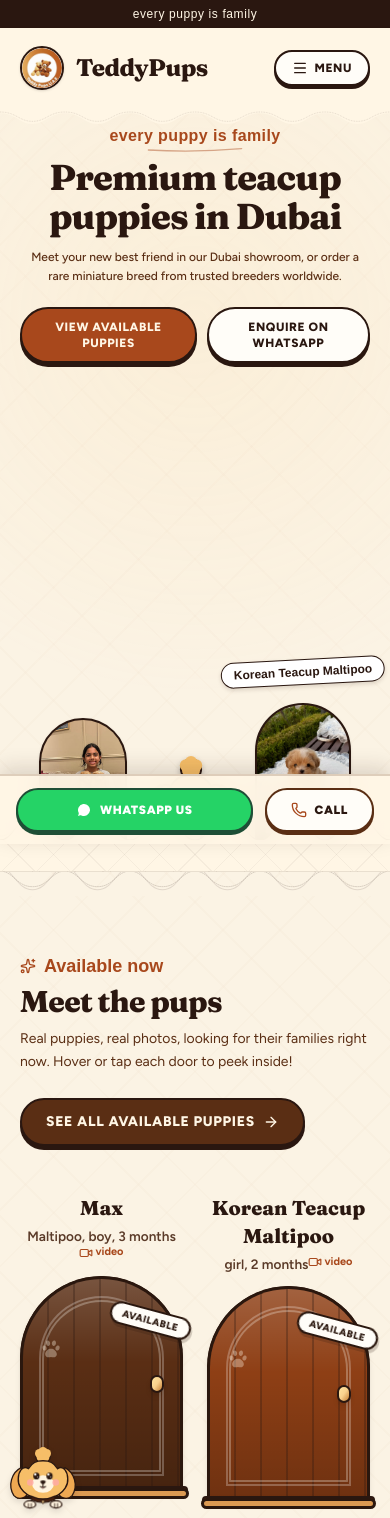
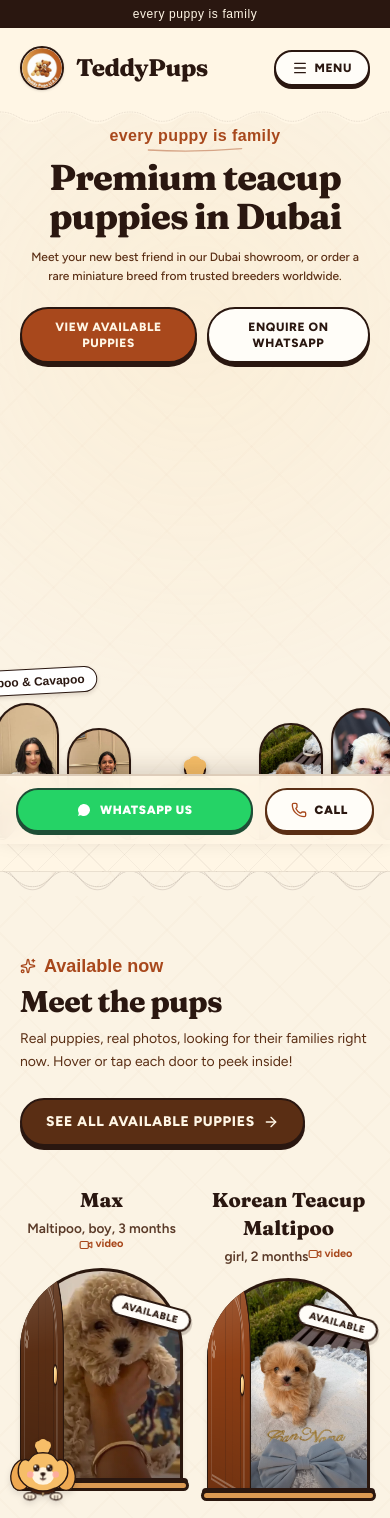
Before and after one commit to srijankpatgar/puppy, a Next.js app: page / in a window 390 px wide. Shown: the top 1518 px of the page. Built offline with nearby package versions, Linux system fonts and the light colour scheme; a web font is replaced by a local one.

Commit message:
feat(mobile): add scroll-reveal and tap doors, mobile paw taps, and 4-arch responsive hero animations

```diff
--- a/src/components/common/PuppyCursor.tsx
+++ b/src/components/common/PuppyCursor.tsx
@@ -18,24 +18,8 @@ export function PuppyCursor() {
   const [isSupported, setIsSupported] = useState(false);
 
   useEffect(() => {
-    // Enable on any screen width >= 640px or upon mouse movement
     if (typeof window === "undefined") return;
-
-    const checkSupport = () => {
-      // Don't show canvas trail on small mobile screens
-      if (window.innerWidth < 640) {
-        setIsSupported(false);
-        return false;
-      }
-      setIsSupported(true);
-      return true;
-    };
-
-    if (!checkSupport()) {
-      const handleResize = () => checkSupport();
-      window.addEventListener("resize", handleResize);
-      return () => window.removeEventListener("resize", handleResize);
-    }
+    setIsSupported(true);
 
     const canvas = canvasRef.current;
     if (!canvas) return;
@@ -59,6 +43,28 @@ export function PuppyCursor() {
       canvas.height = window.innerHeight * dpr;
     };
     resize();
+
+    // Helper to stamp a cute paw print at (x, y)
+    const stampPaw = (x: number, y: number, customAngle?: number) => {
+      const angle =
+        customAngle !== undefined
+          ? customAngle
+          : (Math.random() - 0.5) * 0.6 - Math.PI / 14;
+
+      prints.push({
+        x,
+        y,
+        angle,
+        born: performance.now(),
+      });
+
+      if (prints.length > 28) prints.shift();
+
+      if (!isLoopActive) {
+        isLoopActive = true;
+        animId = requestAnimationFrame(render);
+      }
+    };
 
     // Canvas render loop for fading brown paw footsteps
     const render = (now: number) => {
@@ -88,8 +94,10 @@ export function PuppyCursor() {
       }
     };
 
-    // Track mouse position to stamp footprint trail
+    // Track mouse position to stamp footprint trail (laptop/desktop)
     const onPointerMove = (e: PointerEvent | MouseEvent) => {
+      if ("pointerType" in e && e.pointerType === "touch") return; // handled by touch
+
       const x = e.clientX;
       const y = e.clientY;
 
@@ -110,32 +118,30 @@ export function PuppyCursor() {
         stepSign = -stepSign;
         const offset = 8 * stepSign;
 
-        prints.push({
-          x: x + Math.cos(angle) * offset,
-          y: y + Math.sin(angle) * offset,
-          angle,
-          born: performance.now(),
-        });
-
-        if (prints.length > 24) prints.shift();
-
-        if (!isLoopActive) {
-          isLoopActive = true;
-          animId = requestAnimationFrame(render);
-        }
+        stampPaw(x + Math.cos(angle) * offset, y + Math.sin(angle) * offset, angle);
       }
 
       lastX = x;
       lastY = y;
     };
 
+    // Touch tap support for mobile phones & tablets
+    const onTouchStart = (e: TouchEvent) => {
+      for (let i = 0; i < e.changedTouches.length; i++) {
+        const t = e.changedTouches[i];
+        stampPaw(t.clientX, t.clientY);
+      }
+    };
+
     window.addEventListener("pointermove", onPointerMove, { passive: true });
     window.addEventListener("mousemove", onPointerMove, { passive: true });
+    window.addEventListener("touchstart", onTouchStart, { passive: true });
     window.addEventListener("resize", resize);
 
     return () => {
       window.removeEventListener("pointermove", onPointerMove);
       window.removeEventListener("mousemove", onPointerMove);
+      window.removeEventListener("touchstart", onTouchStart);
       window.removeEventListener("resize", resize);
       cancelAnimationFrame(animId);
     };
--- a/src/components/home/BottomCtaSection.tsx
+++ b/src/components/home/BottomCtaSection.tsx
@@ -50,6 +50,24 @@ export function BottomCtaSection() {
             });
           },
         });
+
+        // Mobile IntersectionObserver fallback to guarantee door opens smoothly on touch scroll
+        const observer = new IntersectionObserver(
+          ([entry]) => {
+            if (entry.isIntersecting) {
+              setDoorOpen(true);
+              if (doorLeafRef.current) {
+                gsap.to(doorLeafRef.current, {
+                  rotateY: -75,
+                  duration: 0.45,
+                  ease: "power2.out",
+                });
+              }
+            }
+          },
+          { threshold: 0.25 }
+        );
+        observer.observe(porchRef.current);
       }
     }, sectionRef);
 
@@ -116,7 +134,18 @@ export function BottomCtaSection() {
             {/* Left Door Leaf (Hinged on left, opens 0.4s to rotateY -75deg) */}
             <div
               ref={doorLeafRef}
-              className="absolute inset-0 origin-left border-r border-[#1A0D08] z-20 shadow-2xl"
+              onClick={() => {
+                const nextState = !doorOpen;
+                setDoorOpen(nextState);
+                if (doorLeafRef.current) {
+                  gsap.to(doorLeafRef.current, {
+                    rotateY: nextState ? -75 : 0,
+                    duration: 0.4,
+                    ease: "power2.out",
+                  });
+                }
+              }}
+              className="absolute inset-0 origin-left border-r border-[#1A0D08] z-20 shadow-2xl cursor-pointer"
               style={{
                 backgroundColor: "#A8481C",
                 backgroundImage:
--- a/src/components/home/HeroSection.tsx
+++ b/src/components/home/HeroSection.tsx
@@ -1,6 +1,6 @@
 "use client";
 
-import { useState } from "react";
+import { useEffect, useState } from "react";
 import Link from "next/link";
 import Image from "next/image";
 import { getWhatsAppUrl } from "@/lib/whatsapp";
@@ -27,15 +27,15 @@ export const HERO_ARCH_LEFT: HeroArchItem[] = [
     widthClass: "w-20 sm:w-26 lg:w-30",
     visibilityClass: "hidden lg:flex",
   },
-  // 1. Left Middle (tall, ~190-230px desktop)
+  // 1. Left Middle (tall, ~190-230px desktop, visible on mobile)
   {
     name: "Teddy & Bella",
     breed: "Maltipoo & Cavapoo",
     slug: "maltipoo-cavapoo-male",
     image: "/media/dI8Jv0KRTiLJ/d2d7e5375b/27b888_7d940ce5701f48d98327e4a242b53ac4-mv2.jpg",
-    heightClass: "h-[165px] sm:h-[195px] lg:h-[225px]",
-    widthClass: "w-24 sm:w-30 lg:w-36",
-    visibilityClass: "hidden sm:flex",
+    heightClass: "h-[135px] sm:h-[195px] lg:h-[225px]",
+    widthClass: "w-16 sm:w-30 lg:w-36",
+    visibilityClass: "flex",
   },
   // 2. Left Center (medium, ~140-175px desktop, visible on mobile)
   {
@@ -43,8 +43,8 @@ export const HERO_ARCH_LEFT: HeroArchItem[] = [
     breed: "Korean Teacup Poodle",
     slug: "korean-teacup-poodle-female",
     image: "/media/HJgL4rRnmReV/533701358f/27b888_082e47dfd8144423a96dc70d966fa5b2-mv2.jpg",
-    heightClass: "h-[130px] sm:h-[155px] lg:h-[175px]",
-    widthClass: "w-22 sm:w-28 lg:w-32",
+    heightClass: "h-[120px] sm:h-[155px] lg:h-[175px]",
+    widthClass: "w-16 sm:w-28 lg:w-32",
     visibilityClass: "flex",
   },
 ];
@@ -56,19 +56,19 @@ export const HERO_ARCH_RIGHT: HeroArchItem[] = [
     breed: "Korean Teacup Maltipoo",
     slug: "korean-teacup-maltipoo-female",
     image: "/media/gAaGwoGej2g6/5523e884dd/b942a5_50f0ae67c9ff437d911597d52a9e63b3-mv2.jpg",
-    heightClass: "h-[145px] sm:h-[170px] lg:h-[195px]",
-    widthClass: "w-24 sm:w-28 lg:w-34",
+    heightClass: "h-[125px] sm:h-[170px] lg:h-[195px]",
+    widthClass: "w-16 sm:w-28 lg:w-34",
     visibilityClass: "flex",
   },
-  // 4. Right Middle (tall, ~190-240px desktop)
+  // 4. Right Middle (tall, ~190-240px desktop, visible on mobile)
   {
     name: "Oreo",
     breed: "Shih Tzu",
     slug: "shitzu-female",
     image: "/media/qNrTCSrsYyzY/168fa8c4ff/b942a5_eb14616c76c24da89afe7fa3b7d7ae6a-mv2.jpeg",
-    heightClass: "h-[175px] sm:h-[205px] lg:h-[235px]",
-    widthClass: "w-26 sm:w-32 lg:w-38",
-    visibilityClass: "hidden sm:flex",
+    heightClass: "h-[140px] sm:h-[205px] lg:h-[235px]",
+    widthClass: "w-16 sm:w-32 lg:w-38",
+    visibilityClass: "flex",
   },
   // 5. Far Right (medium-small, ~110-140px desktop)
   {
@@ -94,6 +94,30 @@ export function HeroSection({
   onSelectArch,
 }: HeroSectionProps = {}) {
   const [hoveredSlug, setHoveredSlug] = useState<string | null>("korean-teacup-maltipoo-female");
+
+  // On touch / mobile screens where there is no cursor hover, cycle active arch every 3.5s
+  useEffect(() => {
+    if (typeof window === "undefined") return;
+    const isTouch =
+      window.matchMedia("(hover: none)").matches || window.innerWidth < 768;
+
+    if (!isTouch) return;
+
+    const visibleSlugs = [
+      "maltipoo-cavapoo-male",
+      "korean-teacup-poodle-female",
+      "korean-teacup-maltipoo-female",
+      "shitzu-female",
+    ];
+
+    let currentIdx = 2;
+    const interval = setInterval(() => {
+      currentIdx = (currentIdx + 1) % visibleSlugs.length;
+      setHoveredSlug(visibleSlugs[currentIdx]);
+    }, 3200);
+
+    return () => clearInterval(interval);
+  }, []);
 
   return (
     <section className="relative overflow-hidden min-h-[calc(100svh-5rem)] flex flex-col justify-between items-center bg-[#FBF3E4] text-center select-none pt-4 sm:pt-7 md:pt-9">
@@ -191,7 +215,9 @@ export function HeroSection({
                 {/* Arched Photo Window */}
                 <Link
                   href={`/puppies/${arch.slug}`}
-                  className={`relative ${arch.widthClass} ${arch.heightClass} rounded-t-full border-2 border-[#2A1710] bg-[#3B2215] overflow-hidden shadow-sm transition-transform duration-300 ease-out hover:-translate-y-3.5 block cursor-pointer`}
+                  className={`relative ${arch.widthClass} ${arch.heightClass} rounded-t-full border-2 border-[#2A1710] bg-[#3B2215] overflow-hidden shadow-sm transition-transform duration-300 ease-out hover:-translate-y-3.5 ${
+                    isHovered ? "-translate-y-2.5 sm:-translate-y-3.5 shadow-md" : ""
+                  } block cursor-pointer`}
                 >
                   <Image
                     src={arch.image}
@@ -249,7 +275,9 @@ export function HeroSection({
                 {/* Arched Photo Window */}
                 <Link
                   href={`/puppies/${arch.slug}`}
-                  className={`relative ${arch.widthClass} ${arch.heightClass} rounded-t-full border-2 border-[#2A1710] bg-[#3B2215] overflow-hidden shadow-sm transition-transform duration-300 ease-out hover:-translate-y-3.5 block cursor-pointer`}
+                  className={`relative ${arch.widthClass} ${arch.heightClass} rounded-t-full border-2 border-[#2A1710] bg-[#3B2215] overflow-hidden shadow-sm transition-transform duration-300 ease-out hover:-translate-y-3.5 ${
+                    isHovered ? "-translate-y-2.5 sm:-translate-y-3.5 shadow-md" : ""
+                  } block cursor-pointer`}
                 >
                   <Image
                     src={arch.image}
--- a/src/components/puppies/PuppyDoorCard.tsx
+++ b/src/components/puppies/PuppyDoorCard.tsx
@@ -1,6 +1,6 @@
 "use client";
 
-import { useRef, useState } from "react";
+import { useEffect, useRef, useState } from "react";
 import Link from "next/link";
 import Image from "next/image";
 import { Puppy } from "@/types/puppy";
@@ -29,7 +29,41 @@ export function PuppyDoorCard({
   priority = false,
   onNavigate,
 }: PuppyDoorCardProps) {
+  const cardRef = useRef<HTMLLIElement>(null);
   const [isHovered, setIsHovered] = useState(false);
+  const [isInView, setIsInView] = useState(false);
+  const [isTouchToggled, setIsTouchToggled] = useState<boolean | null>(null);
+
+  // Automatically swing doors open on mobile / touch when scrolled into view
+  useEffect(() => {
+    if (!cardRef.current) return;
+
+    const observer = new IntersectionObserver(
+      ([entry]) => {
+        if (entry.isIntersecting) {
+          // Slight stagger between columns
+          const staggerMs = (index % 2) * 120;
+          const timer = setTimeout(() => {
+            setIsInView(true);
+          }, staggerMs);
+          return () => clearTimeout(timer);
+        } else {
+          setIsInView(false);
+          setIsTouchToggled(null);
+        }
+      },
+      {
+        rootMargin: "0px 0px -10% 0px",
+        threshold: 0.2,
+      }
+    );
+
+    observer.observe(cardRef.current);
+    return () => observer.disconnect();
+  }, [index]);
+
+  const isOpen =
+    isTouchToggled !== null ? isTouchToggled : isHovered || isInView;
 
   const doorColor = DOOR_LEAF_COLORS[index % DOOR_LEAF_COLORS.length];
   const hasVideo = puppy.media?.some((m) => m.kind === "video");
@@ -39,19 +73,25 @@ export function PuppyDoorCard({
     ? `${puppy.breed}, ${puppy.genderLabel.toLowerCase()}, ${puppy.age}`
     : `${puppy.genderLabel.toLowerCase()}, ${puppy.age}`;
 
+  const toggleDoorTouch = (e: React.MouseEvent | React.TouchEvent) => {
+    e.preventDefault();
+    e.stopPropagation();
+    setIsTouchToggled((prev) => (prev === null ? !isOpen : !prev));
+  };
+
   return (
     <li
+      ref={cardRef}
       data-mascot-slot={index === 0 ? "doors-bottom-left" : undefined}
       className="tp-door group relative list-none select-none"
       onMouseEnter={() => setIsHovered(true)}
       onMouseLeave={() => setIsHovered(false)}
-      onTouchStart={() => setIsHovered((prev) => !prev)}
     >
       <Link
         href={`/puppies/${puppy.slug}`}
         onClick={onNavigate}
         className={`tp-door__link block rounded-2xl focus:outline-none transition-transform duration-300 ${
-          isHovered ? "-translate-y-2" : ""
+          isOpen ? "-translate-y-2" : ""
         }`}
       >
         {/* Puppy Plate: Name in bold serif + small detail line below */}
@@ -81,22 +121,24 @@ export function PuppyDoorCard({
               priority={priority}
               sizes="(min-width: 1024px) 16rem, (min-width: 640px) 40vw, 85vw"
               className={`object-cover transition-transform duration-500 ease-out ${
-                isHovered ? "scale-108" : "scale-100"
+                isOpen ? "scale-108" : "scale-100"
               }`}
             />
             <span className="absolute inset-0 bg-gradient-to-t from-[#2A1710]/40 via-transparent to-transparent pointer-events-none" />
           </span>
 
-          {/* 3D Swinging Door Leaf - CLOSED by default, OPENS ON CURSOR HOVER */}
+          {/* 3D Swinging Door Leaf - OPENS ON HOVER (DESKTOP) & IN-VIEW SCROLL / TAP (MOBILE) */}
           <span
             aria-hidden="true"
-            className="tp-door__way absolute inset-0 rounded-t-full overflow-hidden pointer-events-none"
+            className="tp-door__way absolute inset-0 rounded-t-full overflow-hidden"
           >
             <span
-              className="tp-door__leaf absolute inset-y-0 left-0 w-full origin-left rounded-t-full border-r-3 border-[#2A1710] shadow-2xl transition-transform duration-500 ease-[cubic-bezier(0.2,0.85,0.25,1)]"
+              onClick={toggleDoorTouch}
+              className="tp-door__leaf absolute inset-y-0 left-0 w-full origin-left rounded-t-full border-r-3 border-[#2A1710] shadow-2xl transition-transform duration-500 ease-[cubic-bezier(0.2,0.85,0.25,1)] cursor-pointer"
               style={{
                 backgroundColor: doorColor,
-                transform: isHovered ? "rotateY(-78deg)" : "rotateY(0deg)",
+                transform: isOpen ? "rotateY(-78deg)" : "rotateY(0deg)",
+                WebkitTransform: isOpen ? "rotateY(-78deg)" : "rotateY(0deg)",
                 backgroundImage:
                   "repeating-linear-gradient(90deg, transparent 0, transparent 24px, rgba(42,23,16,0.28) 24px, rgba(42,23,16,0.32) 26px), linear-gradient(180deg, rgba(255,255,255,0.18) 0%, transparent 40%, rgba(0,0,0,0.22) 100%)",
               }}
```
